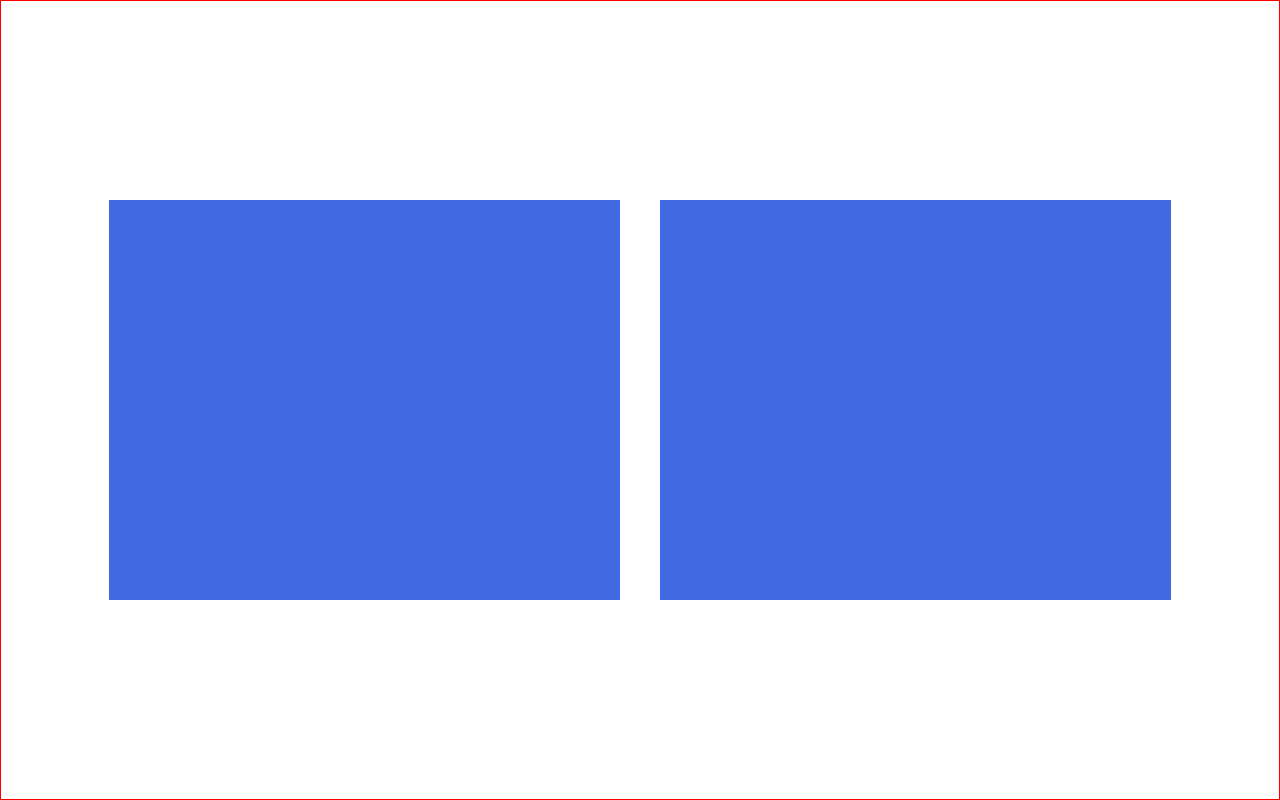
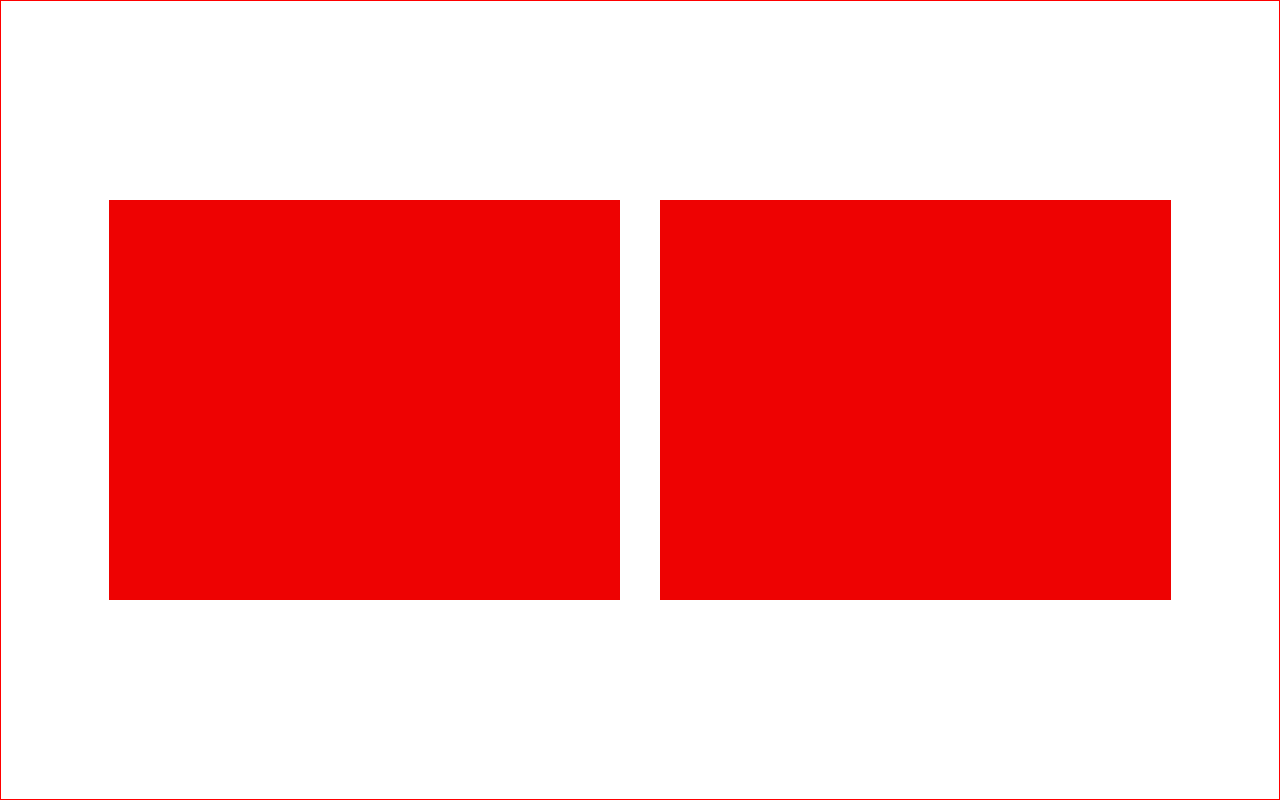
Before and after one commit to shoxrux077/new-file-101, a plain HTML site: page index.html in a window 1280 px wide. Drawn offline with Linux system fonts and the light colour scheme.

Commit message:
clone branchni tekshirayapman

```diff
--- a/main.scss
+++ b/main.scss
@@ -12,7 +12,7 @@
     align-items: center;
 
     .box{
-        background-color: royalblue;
+        background-color: rgb(238, 2, 2);
         width: 40%;
         height: 400px;
         margin: 0 20px;
```
Also changed, not shown: index.html (+6 -2 lines), main.css, 1 other file.
